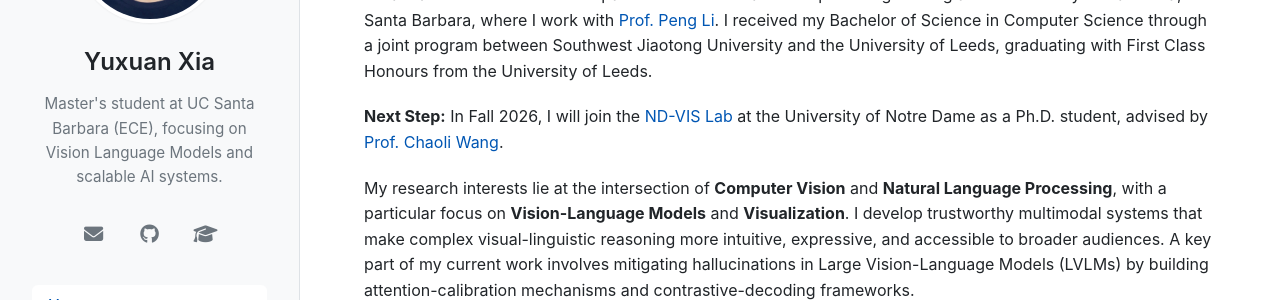
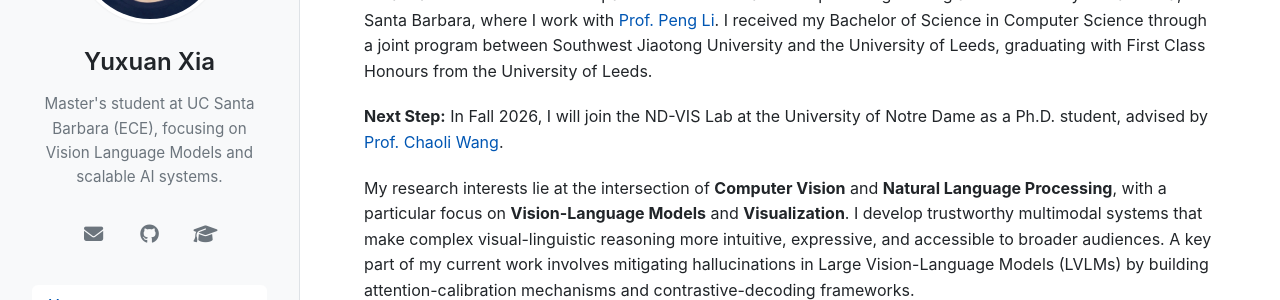
Before and after one commit to xyx-creator/xyx-creator.github.io, a Jekyll site: the page built from index.md, in a window 1280 px wide. Shown: the part 159-459 px from the top of the page. Built offline with Jekyll 4.4.1, drawn with Linux system fonts in a browser that asks for light colours; part of the change alters nothing that is shown.

Commit message:
chore: remove ND-VIS Lab hyperlink

```diff
--- a/index.md
+++ b/index.md
@@ -8,7 +8,7 @@ permalink: /
 
 I’m a Master's student in the Department of Electrical & Computer Engineering at the University of California, Santa Barbara, where I work with [Prof. Peng Li](https://web.ece.ucsb.edu/~lip/). I received my Bachelor of Science in Computer Science through a joint program between Southwest Jiaotong University and the University of Leeds, graduating with First Class Honours from the University of Leeds.
 
-**Next Step:** In Fall 2026, I will join the [ND-VIS Lab](https://www3.nd.edu/~cwang11/ndvis/) at the University of Notre Dame as a Ph.D. student, advised by [Prof. Chaoli Wang](https://sites.nd.edu/chaoli-wang/).
+**Next Step:** In Fall 2026, I will join the ND-VIS Lab at the University of Notre Dame as a Ph.D. student, advised by [Prof. Chaoli Wang](https://sites.nd.edu/chaoli-wang/).
 
 My research interests lie at the intersection of **Computer Vision** and **Natural Language Processing**, with a particular focus on **Vision-Language Models** and **Visualization**. I develop trustworthy multimodal systems that make complex visual-linguistic reasoning more intuitive, expressive, and accessible to broader audiences. A key part of my current work involves mitigating hallucinations in Large Vision-Language Models (LVLMs) by building attention-calibration mechanisms and contrastive-decoding frameworks.
 
```
